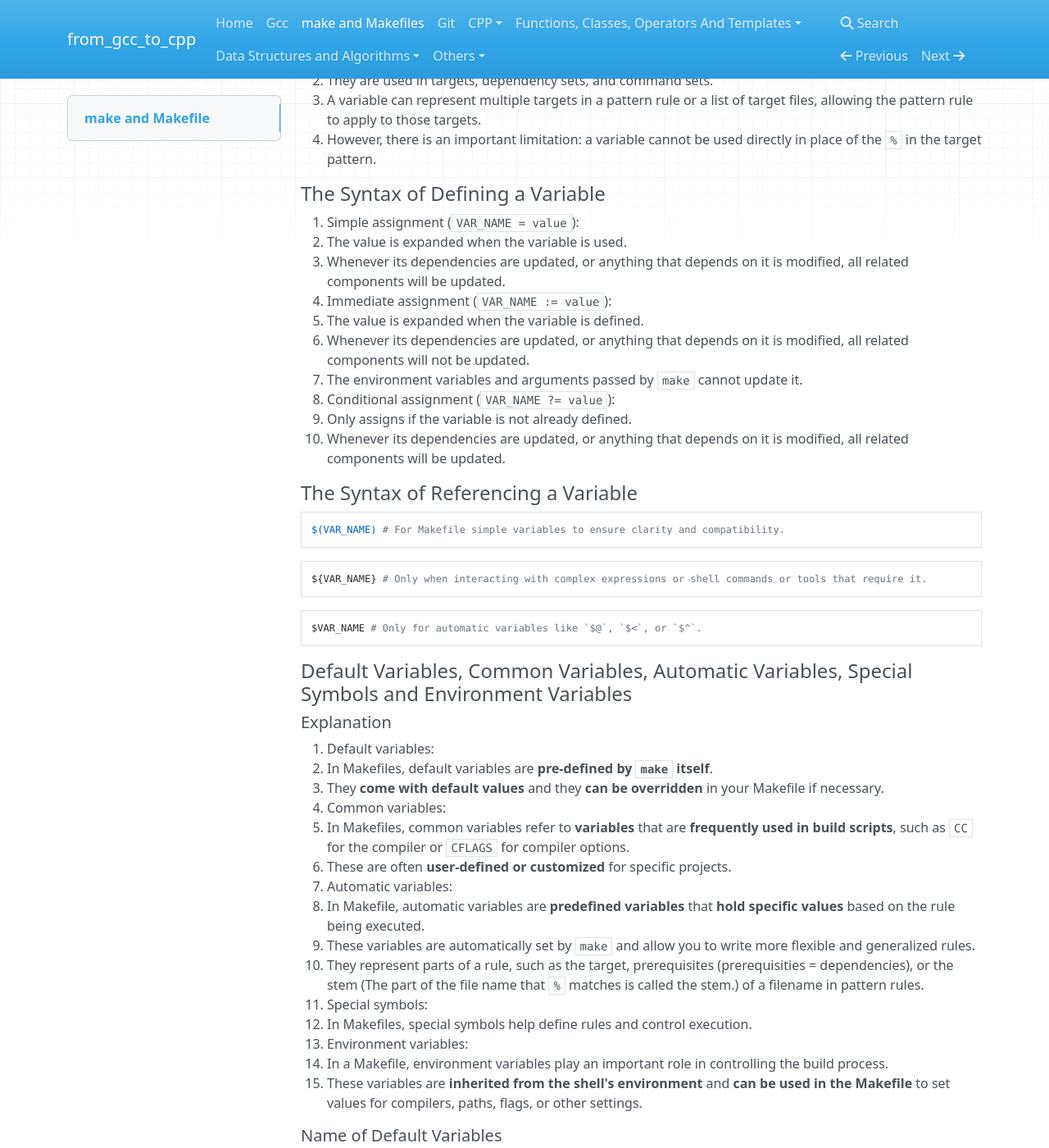
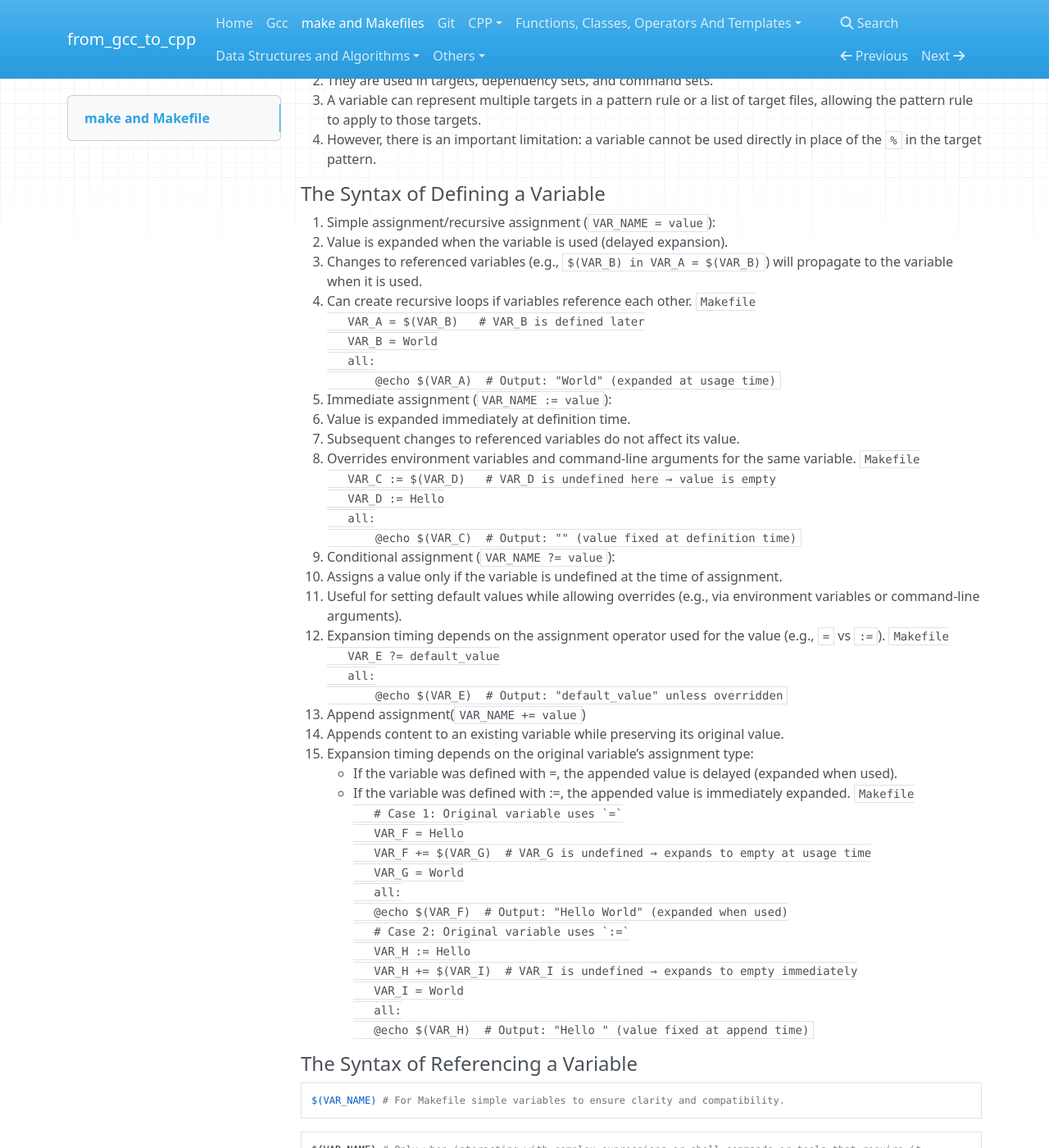
Before and after one commit to 0BananaBig0/from_gcc_to_cpp, an MkDocs documentation site: the page built from docs/makeAndMakefiles.md, in a window 1280 px wide and 1400 px high, scrolled down 6819 px. Shown: the whole window at 82% size. Built offline with MkDocs 1.6.1, drawn with Linux system fonts in a browser that asks for light colours; nearby versions of some CDN libraries.

Commit message:
supplement contest realted to the assignment of Makefile

````diff
--- a/docs/makeAndMakefiles.md
+++ b/docs/makeAndMakefiles.md
@@ -351,19 +351,62 @@ clean:
 
 #### The Syntax of Defining a Variable
 
-1. Simple assignment (`VAR_NAME = value`):
-   - The value is expanded when the variable is used.
-   - Whenever its dependencies are updated, or anything that depends on it is
-     modified, all related components will be updated.
+1. Simple assignment/recursive assignment (`VAR_NAME = value`):
+   - Value is expanded when the variable is used (delayed expansion).
+   - Changes to referenced variables (e.g., `$(VAR_B) in VAR_A = $(VAR_B)`) will
+     propagate to the variable when it is used.
+   - Can create recursive loops if variables reference each other.
+   ```Makefile
+   VAR_A = $(VAR_B)   # VAR_B is defined later
+   VAR_B = World
+   all:
+       @echo $(VAR_A)  # Output: "World" (expanded at usage time)
+   ```
 2. Immediate assignment (`VAR_NAME := value`):
-   - The value is expanded when the variable is defined.
-   - Whenever its dependencies are updated, or anything that depends on it is
-     modified, all related components will not be updated.
-   - The environment variables and arguments passed by `make` cannot update it.
+   - Value is expanded immediately at definition time.
+   - Subsequent changes to referenced variables do not affect its value.
+   - Overrides environment variables and command-line arguments for the same
+     variable.
+   ```Makefile
+   VAR_C := $(VAR_D)   # VAR_D is undefined here → value is empty
+   VAR_D := Hello
+   all:
+       @echo $(VAR_C)  # Output: "" (value fixed at definition time)
+   ```
 3. Conditional assignment (`VAR_NAME ?= value`):
-   - Only assigns if the variable is not already defined.
-   - Whenever its dependencies are updated, or anything that depends on it is
-     modified, all related components will be updated.
+   - Assigns a value only if the variable is undefined at the time of
+     assignment.
+   - Useful for setting default values while allowing overrides (e.g., via
+     environment variables or command-line arguments).
+   - Expansion timing depends on the assignment operator used for the value
+     (e.g., `=` vs `:=`).
+   ```Makefile
+   VAR_E ?= default_value
+   all:
+       @echo $(VAR_E)  # Output: "default_value" unless overridden
+   ```
+4. Append assignment(`VAR_NAME += value`)
+   - Appends content to an existing variable while preserving its original
+     value.
+   - Expansion timing depends on the original variable’s assignment type:
+     - If the variable was defined with =, the appended value is delayed
+       (expanded when used).
+     - If the variable was defined with :=, the appended value is immediately
+       expanded.
+   ```Makefile
+   # Case 1: Original variable uses `=`
+   VAR_F = Hello
+   VAR_F += $(VAR_G)  # VAR_G is undefined → expands to empty at usage time
+   VAR_G = World
+   all:
+       @echo $(VAR_F)  # Output: "Hello World" (expanded when used)
+   # Case 2: Original variable uses `:=`
+   VAR_H := Hello
+   VAR_H += $(VAR_I)  # VAR_I is undefined → expands to empty immediately
+   VAR_I = World
+   all:
+       @echo $(VAR_H)  # Output: "Hello " (value fixed at append time)
+   ```
 
 #### The Syntax of Referencing a Variable
 
````
Also changed, not shown: 1 other file.
